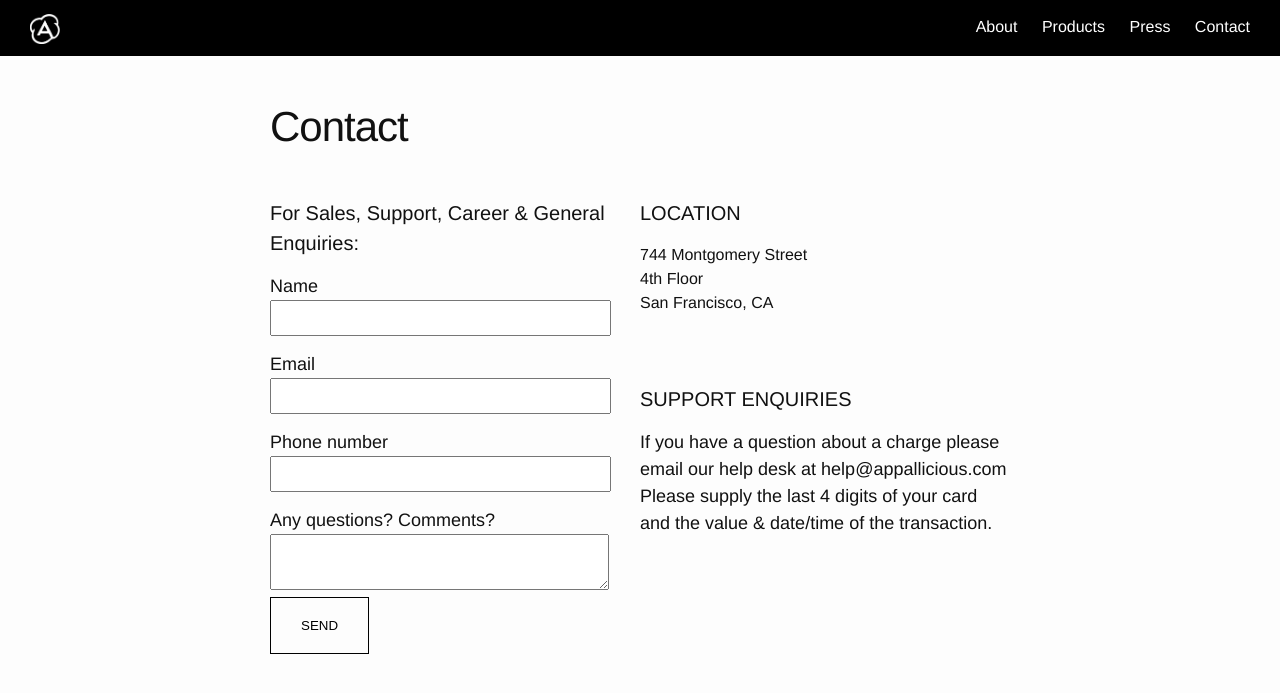
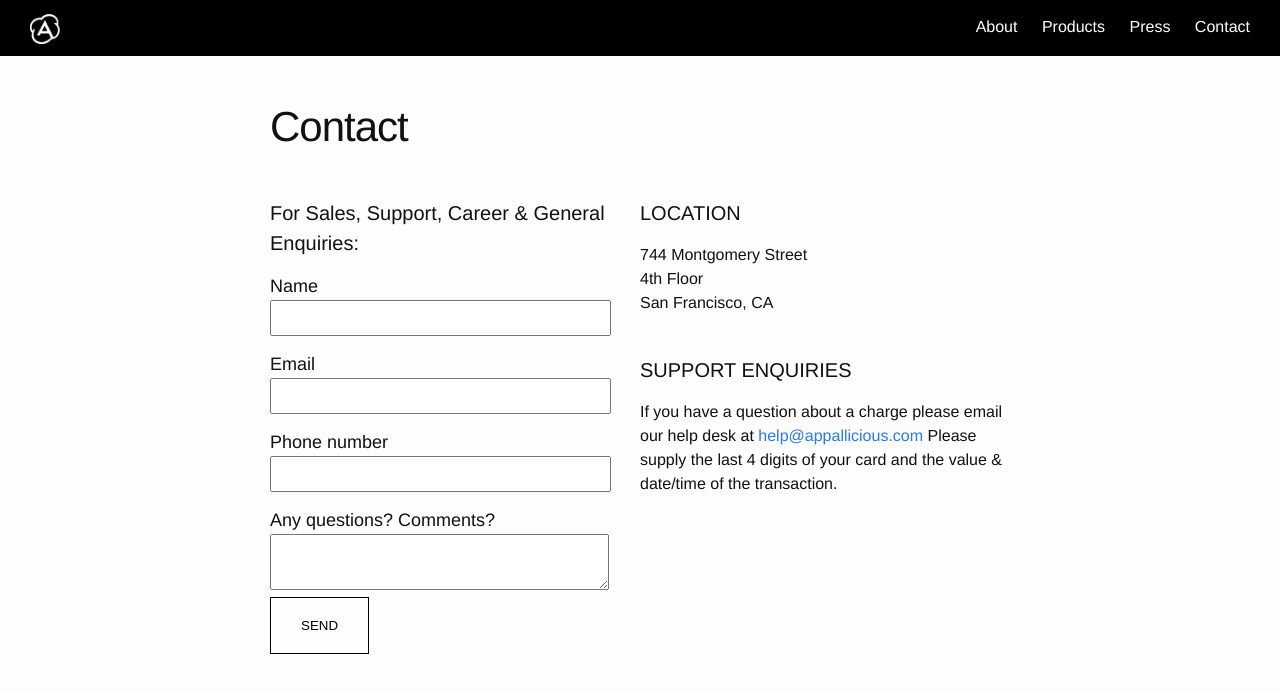
Before and after one commit to appallicious/appallicious.github.io, a Jekyll site: the page built from contact.md, in a window 1280 px wide and 900 px high. Shown: the top 693 px of the window. Built offline with Jekyll 4.4.1, drawn with Linux system fonts in a browser that asks for light colours; nearby versions of some CDN libraries.

Commit message:
some responsiveness

```diff
--- a/_sass/minima/custom.scss
+++ b/_sass/minima/custom.scss
@@ -77,9 +77,11 @@
 
 }
 
+
 #contact-form{
 	width: 50%;
 	float: left;
+	margin-bottom: 20px;
 
 	p {
 		margin-bottom: 0;
@@ -101,6 +103,15 @@
 	    /* border-style: none; */
 	    border: 1px solid black;
 	}
+
+	@include media-query($on-palm) {
+		width: 100%;
+		float: none;
+	}
+}
+
+#contact-second-paragraph{
+	margin-top: 40px;
 }
 
 #press-buttons-container {
--- a/contact.md
+++ b/contact.md
@@ -26,7 +26,7 @@
   <br>
   San Francisco, CA
 </div>
-<br><br>
-<h4>SUPPORT ENQUIRIES</h4>
-
-If you have a question about a charge please email our help desk at help@appallicious.com Please supply the last 4 digits of your card and the value & date/time of the transaction.
+<div id='contact-second-paragraph'>
+  <h4>SUPPORT ENQUIRIES</h4>
+  If you have a question about a charge please email our help desk at <a href='mailto:help@appallicious.com'>help@appallicious.com</a> Please supply the last 4 digits of your card and the value & date/time of the transaction.
+</div>
```
Also changed, not shown: _products/daad.md (+1 -1 lines), _products/sms.md (+1 -1 lines), _sass/minima.scss (+11 -4 lines), assets/appa_blackbird.png (deleted), 3 other files.
